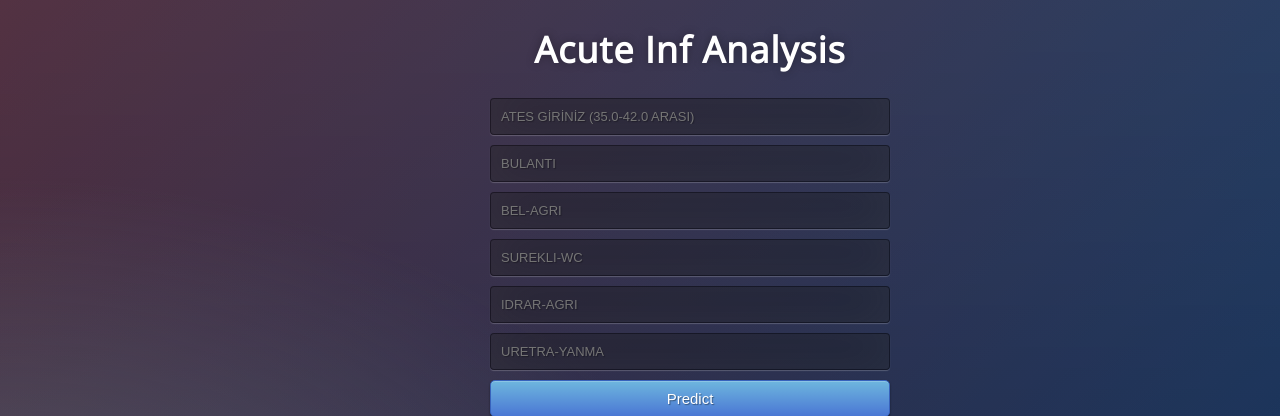
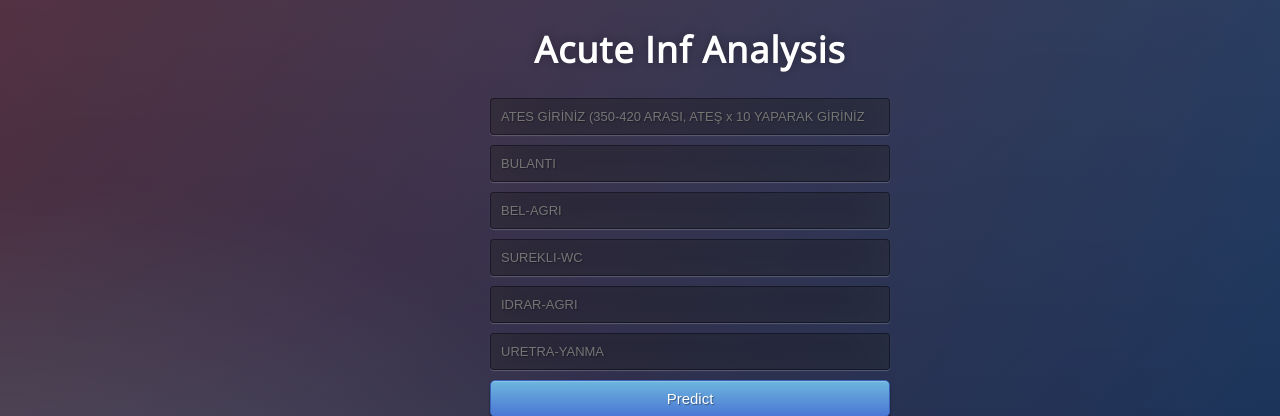
Before and after one commit to AhmetCay-code/flask-app, a Flask app: page / in a window 1280 px wide. Shown: the part 169-585 px from the top of the page. Run offline with Flask 2, Linux system fonts and the light colour scheme; parts of the project's set-up code (start-up, migrations or seed data) failed here and were passed over; some libraries are stand-ins or nearby versions.

Commit message:
Update index.html

```diff
--- a/templates/index.html
+++ b/templates/index.html
@@ -19,7 +19,7 @@
 
      <!-- Main Input For Receiving Query to our ML -->
     <form action="/predict" method="post">
-    	<input type="number" step="0.1" min="35" max="42" name="ATES" placeholder="ATES GİRİNİZ (35.0-42.0 ARASI)" required="required" />
+    	<input type="number" min="350" max="420" name="ATES" placeholder="ATES GİRİNİZ (350-420 ARASI, ATEŞ x 10 YAPARAK GİRİNİZ!)" required="required" />
         <input type="number" min="0" max="1" name="BULANTI" placeholder="BULANTI" required="required" />
 		<input type="number" min="0" max="1" name="BEL-AGRI" placeholder="BEL-AGRI" required="required" />
 		<input type="number" min="0" max="1" name="SUREKLI-WC" placeholder="SUREKLI-WC" required="required" />
```
